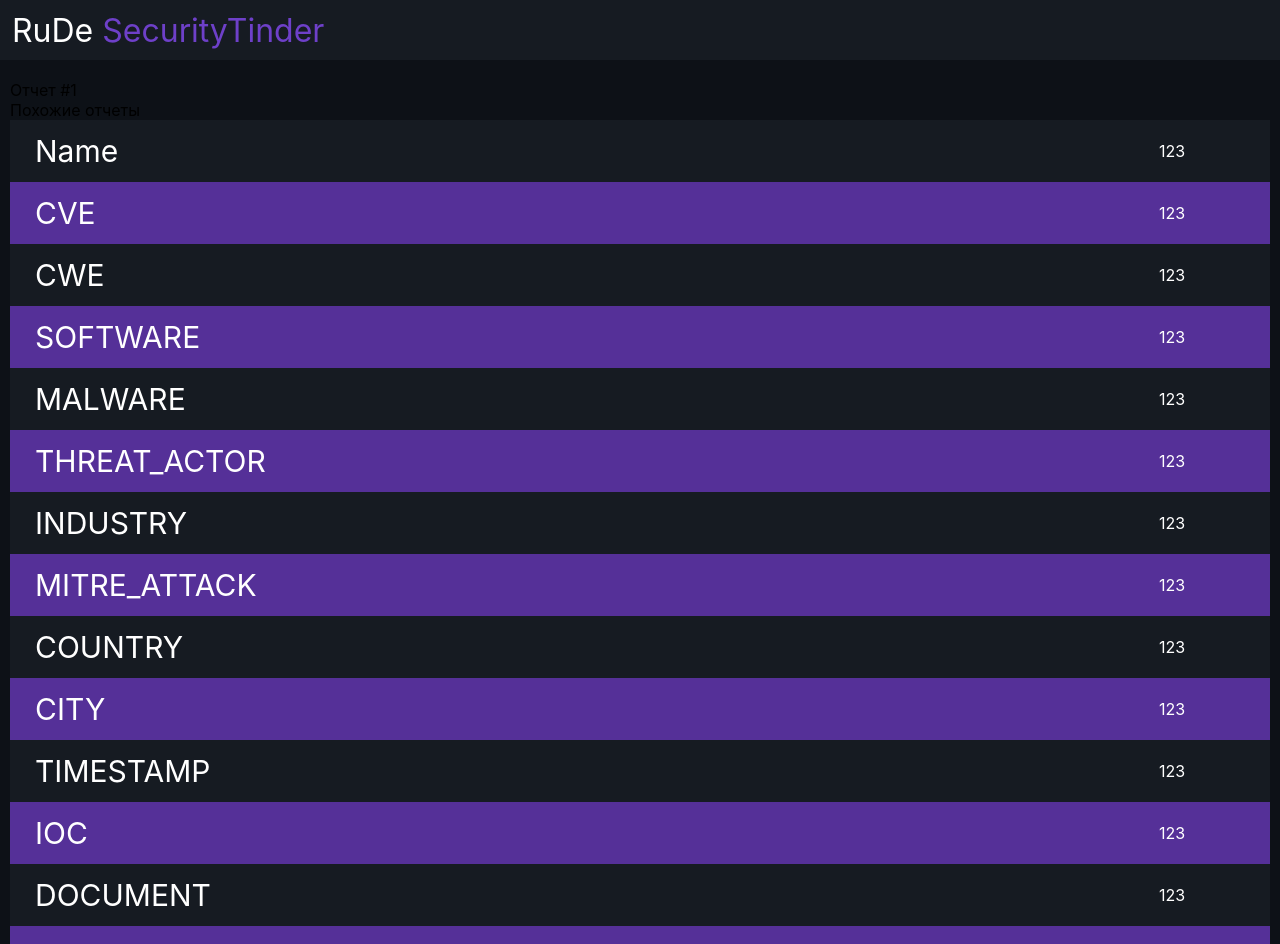
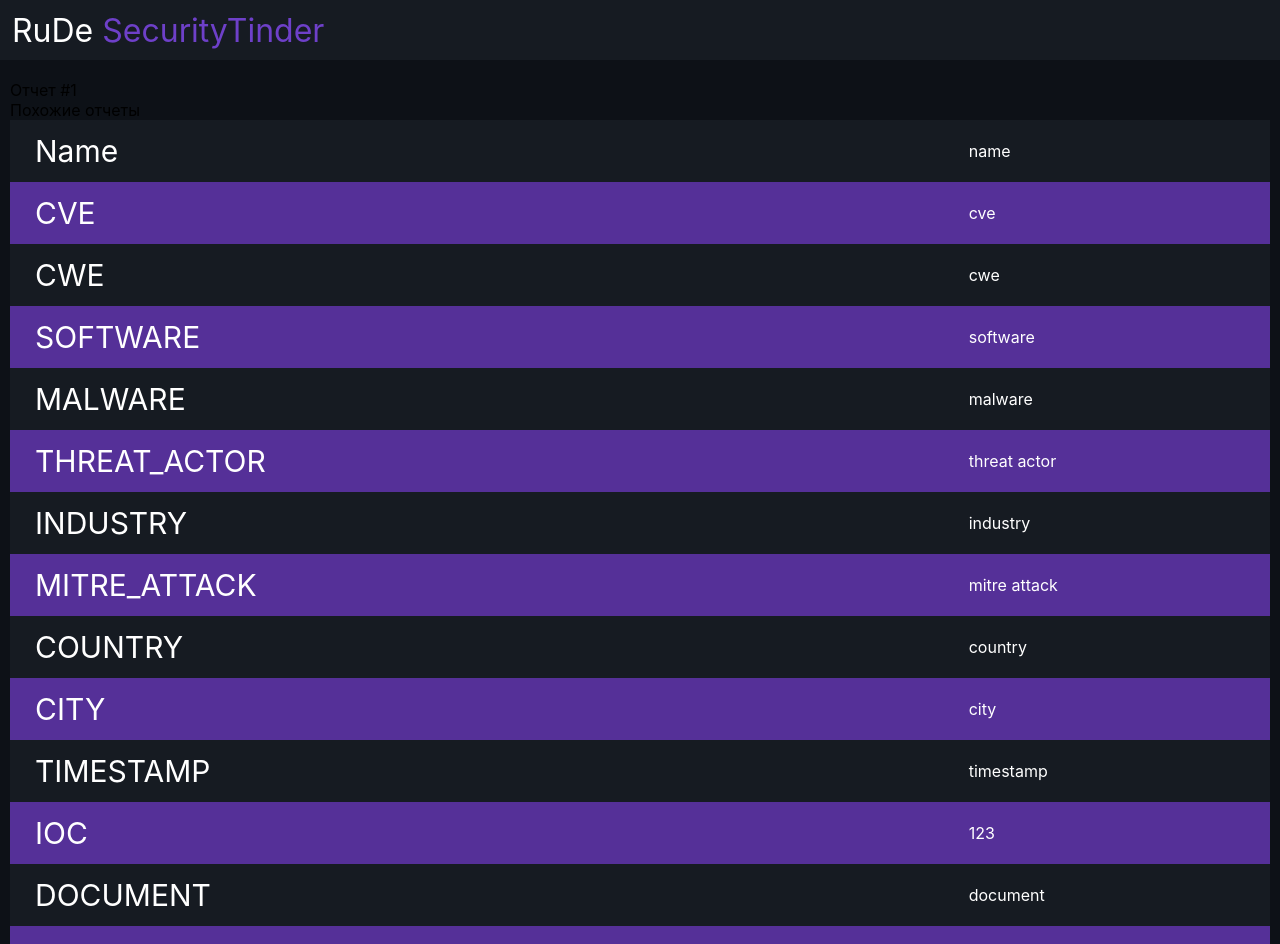
Before and after one commit to Quite-Right/RuDe, a React (Create React App) app in the folder front/: page /report/1 in a window 1280 px wide. Shown: the top 944 px of the page. Built offline with nearby package versions, Linux system fonts and the light colour scheme; some icons are missing.

Commit message:
table data

```diff
--- a/front/src/components/Report/Report.tsx
+++ b/front/src/components/Report/Report.tsx
@@ -1,39 +1,46 @@
-import { useState } from "react";
 import { useParams } from "react-router-dom";
 import { useFormik } from 'formik';
 
-import Tag from "../Tag/Tag";
+
 import TableRow from "../TableRow/TableRow";
 import TextField from "../TextField/TextField";
 import Button from "../Button/Button";
 import Status from "../Status/Status";
 import RadioInput from "../RadioInput/RadioInput";
 
-const data = [
-  {
-    type: "type 1",
-    thread: "thread 1",
-    source: "source 1"
-  },
-  {
-    type: "type 2",
-    thread: "thread 2",
-    source: "source 2"
-  },
-  {
-    type: "type 3",
-    thread: "thread 3",
-    source: "source 3"
-  },
-  {
-    type: "type 4",
-    thread: "thread 4",
-    source: "source 4"
-  }
-]
 
 interface IParams {
   id: string;
+}
+
+const data = {
+  "Name": "name",
+  "CVE": "cve",
+  "CWE": "cwe",
+  "SOFTWARE": "software",
+  "MALWARE": "malware",
+  "THREAT_ACTOR": "threat actor",
+  "INDUSTRY": "industry",
+  "MITRE_ATTACK": "mitre attack",
+  "COUNTRY": "country",
+  "CITY": "city",
+  "TIMESTAMP": "timestamp",
+  "IOC": {
+      "ipv4": "ipv4",
+      "ipv6": "ipv6",
+      "domain": "domain",
+      "url": "url",
+      "registry_key": "registry key",
+      "file_path": "file path",
+      "md5": "md5",
+      "sha1": "sha1",
+      "sha256": "sha256",
+      "sha512": "sha512",
+      "ssdeep": "ssdeep",
+      "email": "email"
+  },
+  "DOCUMENT": "document",
+  "RATING": "rating"
 }
 
 const Report = () => {
@@ -55,46 +62,46 @@
       <table className="table">
         <tbody>
           <TableRow rowKey={"Name"} tooltip={"https://nvd.nist.gov/vuln"}>
-            <div>123</div>
+            <div>{data.Name}</div>
           </TableRow>
           <TableRow rowKey={"CVE"} tooltip={"https://nvd.nist.gov/vuln"}>
-            <div>123</div>
+            <div>{data.CVE}</div>
           </TableRow>
           <TableRow rowKey={"CWE"} tooltip={"https://cwe.mitre.org"}>
-            <div>123</div>
+            <div>{data.CWE}</div>
           </TableRow>
           <TableRow rowKey={"SOFTWARE"} tooltip={"https://nvd.nist.gov/products/cpe"}>
-            <div>123</div>
+            <div>{data.SOFTWARE}</div>
           </TableRow>
           <TableRow rowKey={"MALWARE"} tooltip={"https://malpedia.caad.fkie.fraunhofer.de/families"}>
-            <div>123</div>
+            <div>{data.MALWARE}</div>
           </TableRow>
           <TableRow rowKey={"THREAT_ACTOR"} tooltip={"https://malpedia.caad.fkie.fraunhofer.de/actors"}>
-            <div>123</div>
+            <div>{data.THREAT_ACTOR}</div>
           </TableRow>
           <TableRow rowKey={"INDUSTRY"} tooltip={"https://docs.oasis-open.org/cti/stix/v2.1/cs01/stix-v2.1-cs01.html#_oogrswk3onck"}>
-            <div>123</div>
+            <div>{data.INDUSTRY}</div>
           </TableRow>
           <TableRow rowKey={"MITRE_ATTACK"} tooltip={"https://attack.mitre.org"}>
-            <div>123</div>
+            <div>{data.MITRE_ATTACK}</div>
           </TableRow>
           <TableRow rowKey={"COUNTRY"}>
-            <div>123</div>
+            <div>{data.COUNTRY}</div>
           </TableRow>
           <TableRow rowKey={"CITY"}>
-            <div>123</div>
+            <div>{data.CITY}</div>
           </TableRow>
           <TableRow rowKey={"TIMESTAMP"}>
-            <div>123</div>
+            <div>{data.TIMESTAMP}</div>
           </TableRow>
           <TableRow rowKey={"IOC"}>
             <div>123</div>
           </TableRow>
           <TableRow rowKey={"DOCUMENT"}>
-            <div>123</div>
+            <div>{data.DOCUMENT}</div>
           </TableRow>
           <TableRow rowKey={"RATING"}>
-            <div>123</div>
+            <div>{data.RATING}</div>
           </TableRow>
         </tbody>
 
```
